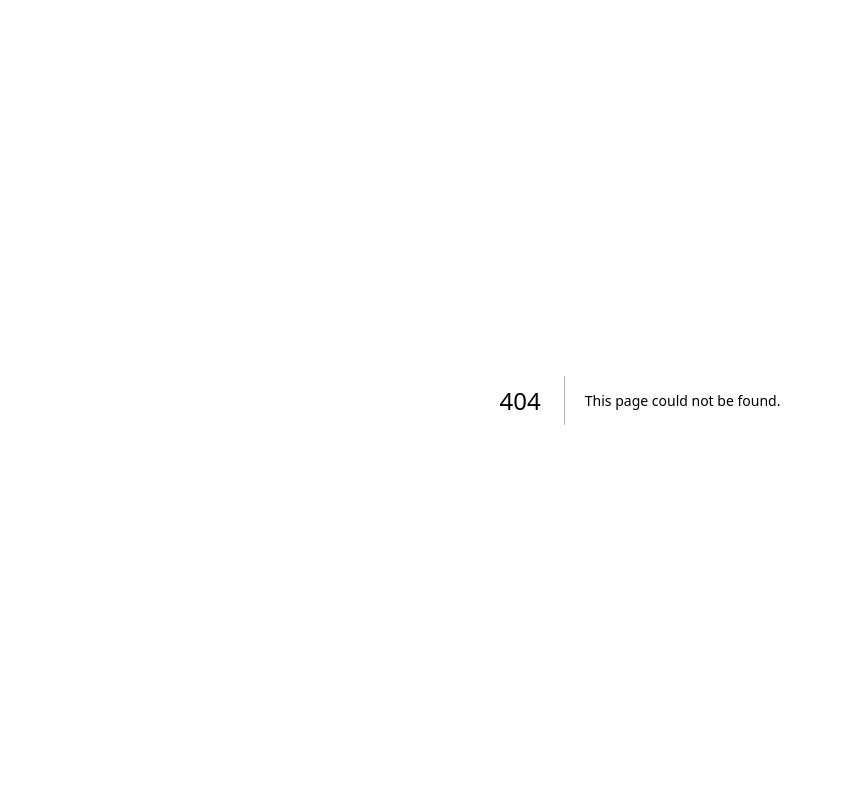
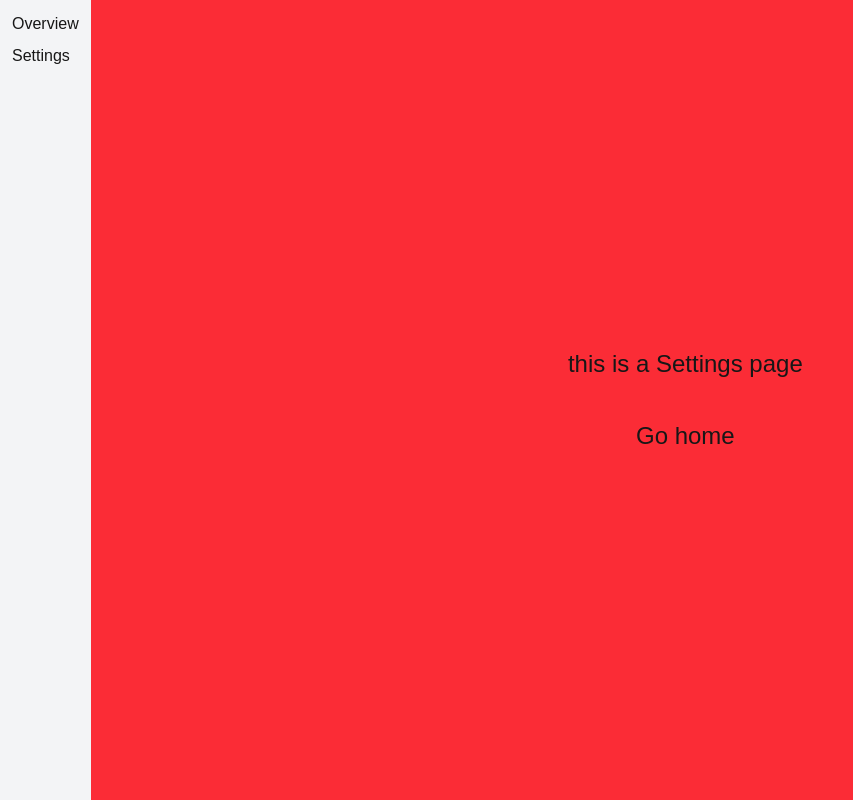
Before and after one commit to christrova/track-your-time, a Next.js app: page /dashboard/settings in a window 1280 px wide. Before the commit this address had no page. Shown: the whole page, without its empty margins (0-853 px from the left). Built offline with nearby package versions, Linux system fonts and the light colour scheme.

Commit message:
initialise dashboard

```diff
--- /dev/null
+++ b/src/app/dashboard/layout.tsx
@@ -0,0 +1,19 @@
+import Link from 'next/link'
+
+export default function DashboardLayout({
+  children,
+}: {
+  children: React.ReactNode
+}) {
+  return (
+    <div className="flex flex-row w-full">
+      <nav className="gap-2 flex flex-col p-3 bg-gray-100">
+        <Link href="/dashboard">Overview</Link>
+        <Link href="/dashboard/settings">Settings</Link>
+      </nav>
+      <main className="bg-red-500 flex-1">
+        {children}
+      </main>
+    </div>
+  )
+}
--- a/src/app/dashboard/page.tsx
+++ b/src/app/dashboard/page.tsx
@@ -1,6 +1,8 @@
 import Link from "next/link";
 
 export default function DashboardPage() {
+
+
     return (
         <div className="flex flex-col w-full h-screen justify-center items-center text-2xl">
             <h1>this is a DashboardPage</h1>
--- /dev/null
+++ b/src/app/dashboard/settings/page.tsx
@@ -0,0 +1,10 @@
+import Link from "next/link";
+
+export default function DashboardPage() {
+    return (
+        <div className="flex flex-col w-full h-screen justify-center items-center text-2xl">
+            <h1>this is a Settings page</h1>
+            <Link className="mt-10" href="/">Go home</Link>
+        </div>
+    )
+}
--- a/tsconfig.json
+++ b/tsconfig.json
@@ -29,6 +29,6 @@
     ".next/types/**/*.ts",
     ".next/dev/types/**/*.ts",
     "**/*.mts"
-  ],
+, "src/app/dashboard/layout.tss"  ],
   "exclude": ["node_modules"]
 }
```
